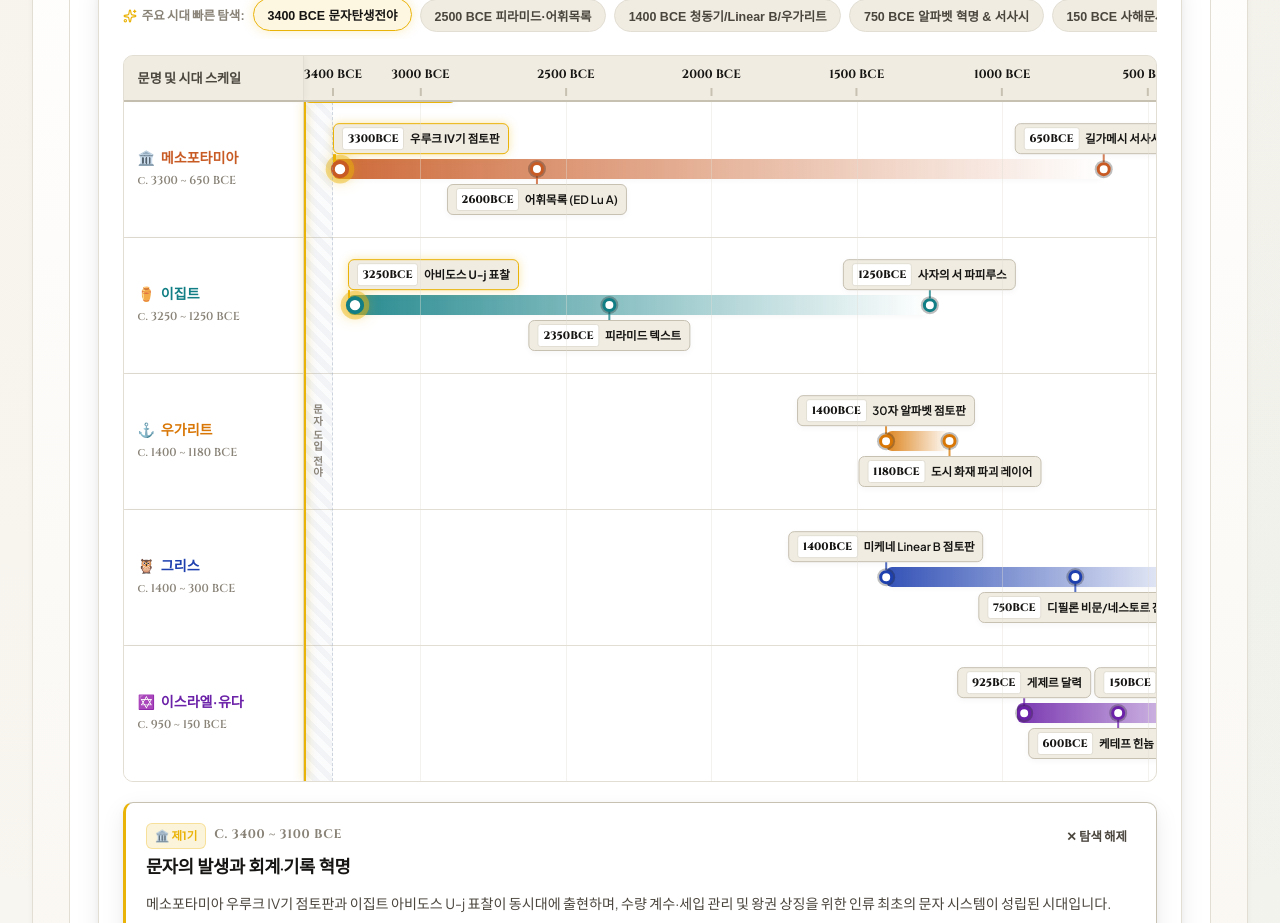
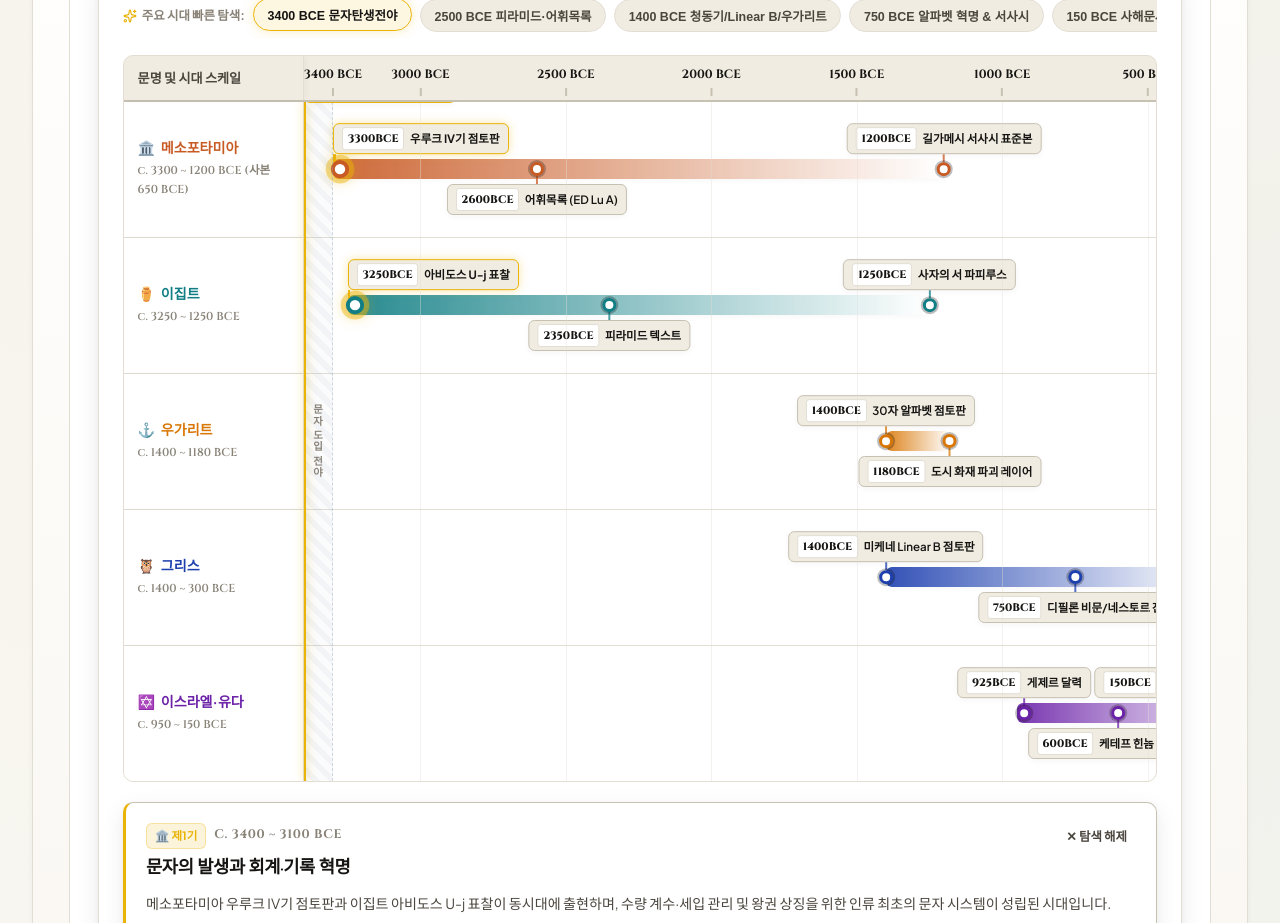
Before and after one commit to YgHnSIM/after-the-ledger, a React (Vite) app: page / in a window 1280 px wide. Shown: the part 1720-2643 px from the top of the page. Built offline with nearby package versions, Linux system fonts and the light colour scheme; a web font is replaced by a local one.

Commit message:
fix(data): harmonize Gilgamesh standard composition date to 1200 BCE
- Harmonize Epic of Gilgamesh standard composition date to 1200 BCE
- Add manuscript provenance and textual transmission note

```diff
--- a/src/components/HomeView.tsx
+++ b/src/components/HomeView.tsx
@@ -29,12 +29,12 @@ const TIMELINE_DATA: CivTimeline[] = [
     icon: '🏛️',
     colorVar: 'var(--civ-mesopotamia)',
     startBCE: 3300,
-    endBCE: 650,
-    spanText: 'c. 3300 ~ 650 BCE',
+    endBCE: 1200,
+    spanText: 'c. 3300 ~ 1200 BCE (사본 650 BCE)',
     events: [
       { id: 'mes-1', yearBCE: 3300, title: '우루크 IV기 점토판', detail: '인류 최초 행정 회계 기록 및 수메르 서기 지식 체계 형성 (DCCLT 데이터)' },
       { id: 'mes-2', yearBCE: 2600, title: '어휘목록 (ED Lu A)', detail: '사물·직업 분류 표준 어휘집 및 서기관 관료 교육 코퍼스' },
-      { id: 'mes-3', yearBCE: 650, title: '길가메시 서사시 완본', detail: '아슈르바니팔 도서관 12번째 점토판 완본 서사시 전승' }
+      { id: 'mes-3', yearBCE: 1200, title: '길가메시 서사시 표준본', detail: '신-레케-운닌니 사제에 의해 12개 점토판 표준판으로 집대성 (현존 완본은 니네베 아슈르바니팔 도서관 사본 c. 650 BCE 전승)' }
     ],
     curatorNote: '우루크 IV기 회계 점토판 출토와 동시에 사물·직업 분류 어휘목록이 병존하여 수천 년간 서기관 관료 교육 지식체계로 지속 발전함.'
   },
@@ -173,7 +173,7 @@ const ERA_SPOTLIGHTS: EraSpotlight[] = [
     title: '사해문서 전승과 고대 텍스트 정경화',
     period: 'c. 300 ~ 150 BCE',
     curatorInsight: '쿰란 사해문서 두루마리와 알렉산드리아 도서관의 텍스트 교정 전통 속에서 히브리 성서와 호메로스 서사시가 최종 판본으로 집대성되고 정경화(Canonization)된 시대입니다.',
-    keyArtifacts: ['쿰란 사해문서 롤 (이스라엘)', '길가메시 서사시 완본 (메소포타미아)']
+    keyArtifacts: ['쿰란 사해문서 롤 (이스라엘)', '알렉산드리아 호메로스 정본 (그리스)']
   }
 ];
 
@@ -746,7 +746,7 @@ const RELATIVE_TIMELINE_DATA: RelativeCivData[] = [
         title: '길가메시 서사시 완본',
         actualBCE: 'c. 1200 BCE',
         stage: 't+1500년+ (대서사 완결)',
-        detail: '신-레케-운닌니 사제에 의해 12개 점토판으로 집대성된 메소포타미아 불후의 영웅 서사시.'
+        detail: '신-레케-운닌니 사제에 의해 12개 점토판 표준판으로 집대성 (현존 완본은 니네베 아슈르바니팔 도서관 사본 c. 650 BCE 전승).'
       }
     ]
   },
```
